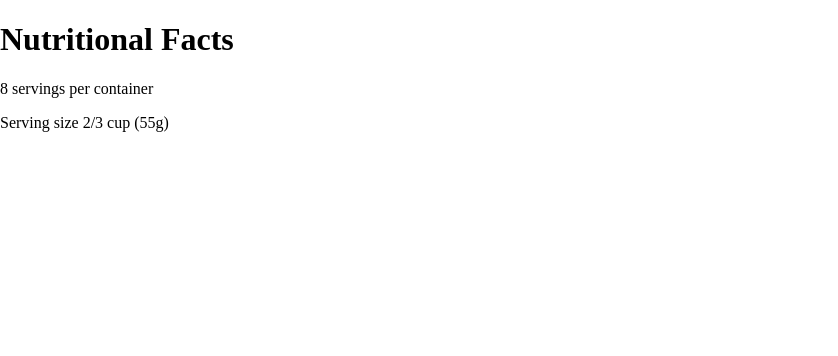
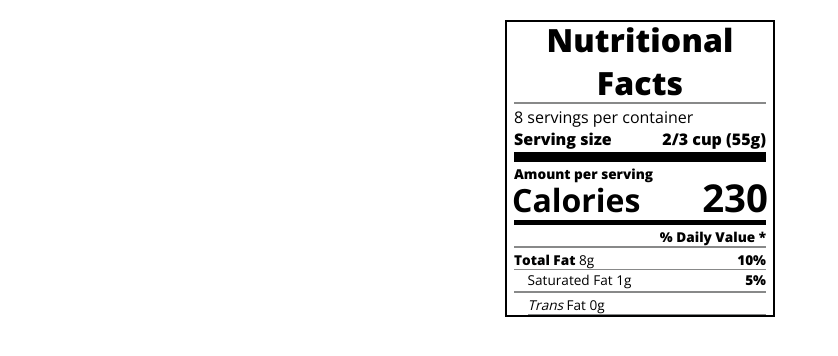
Before and after one commit to Wise1m/nutrition-label, a plain HTML site: page index.html in a window 1280 px wide. Shown: the whole page, without its empty margins (0-838 px from the left). Drawn offline with nearby package versions, Linux system fonts and the light colour scheme.

Commit message:
we-move-on

```diff
--- a/index.html
+++ b/index.html
@@ -17,6 +17,21 @@
             <p class="bold">Serving size <span class="bold right">2/3 cup (55g)</span></p>
         </header>
         <div class="divider lg"></div>
+        <div class="calories-info">
+            <p class="bold sm-text">Amount per serving</p>
+
+            <h1>Calories <span class="right">230</span></h1>
+        </div>
+        <div class="divider md"></div>
+
+        <div class="daily-value sm-text">
+            <p class="bold right no-divider">% Daily Value *</p>
+            <div class="divider"></div>
+            <p><span class="bold">Total Fat</span> 8g <span class="bold right">10%</span></p>
+            <p class="indent no-divider">Saturated Fat 1g <span class="bold right">5%</span></p>
+            <div class="divider"></div>
+            <p class="indent"><i>Trans</i> Fat 0g</p>
+        </div>
     </div>
 </body>
 </html>
--- a/style.css
+++ b/style.css
@@ -2,6 +2,80 @@
     box-sizing: border-box;
 }
 
+html{
+    font-size: 16px;
+}
+
 body{
     margin: 0;
+    font-family: 'Open Sans', sans-serif;
 }
+
+.label{
+    border: 2px solid #000;
+    margin: 20px auto;
+    width: 270px;
+    padding: 0 7px;
+}
+
+header h1{
+    text-align: center;
+    margin: -4px 0;
+    letter-spacing: 0.15px;
+}
+
+p{
+    margin: 0;
+}
+
+.divider{
+    border: 1px solid #888989;
+    margin: 2px 0;
+    clear: right;
+}
+
+.bold{
+    font-weight: 800;
+}
+
+.right{
+    float: right;
+}
+
+.lg{
+    height: 10px;
+}
+
+.md{
+    height: 5px;
+}
+
+.lg, .md{
+    background-color: #000;
+    border: 0;
+}
+
+.indent{
+    margin-left: 1em;
+}
+
+.dbl-indent{
+    margin-left: 2em;
+}
+
+.sm-text{
+    font-size: 0.85rem;
+}
+
+.daily-value p:not(.no-divider){
+    border-bottom: 1px solid #888989;
+}
+
+.calories-info h1{
+    overflow: hidden;
+    margin: -5px -2px;
+}
+.calories-info span{
+    font-size: 1.2em;
+    margin-top: -7px;
+}
```
